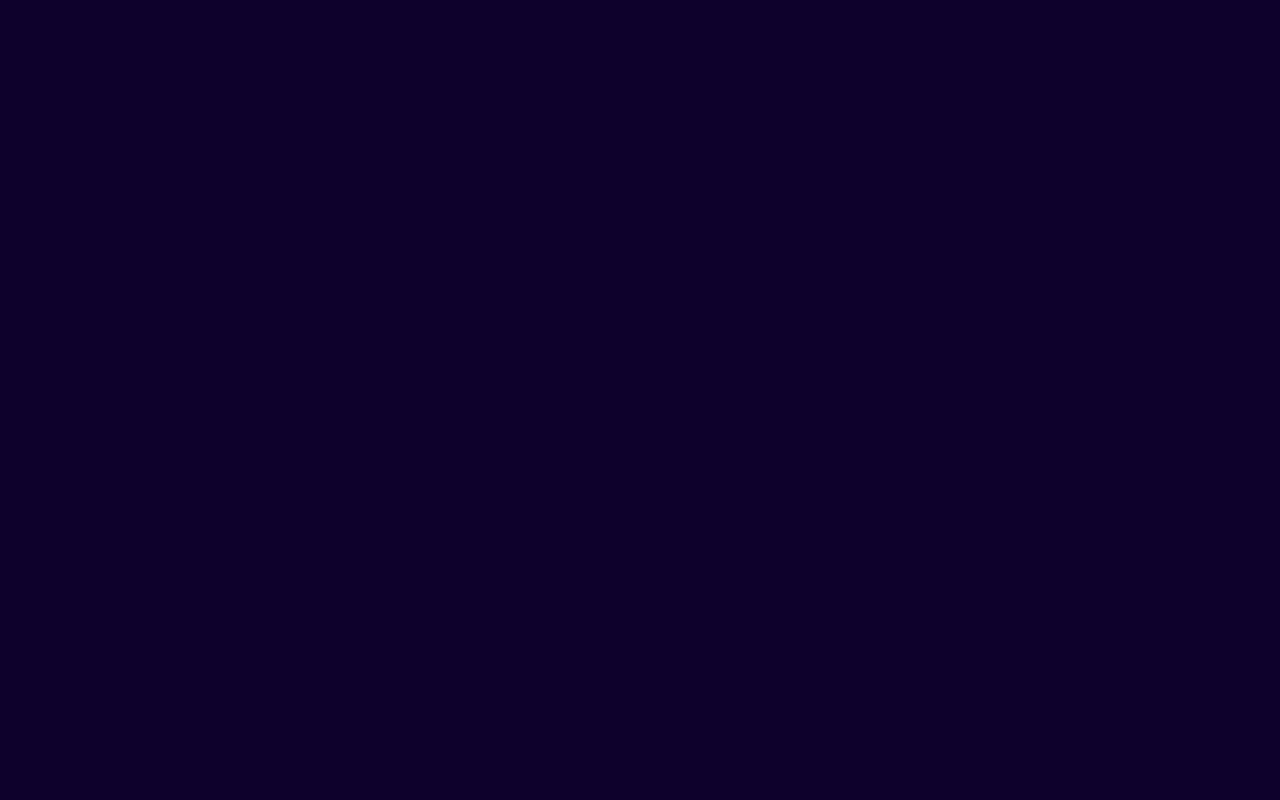
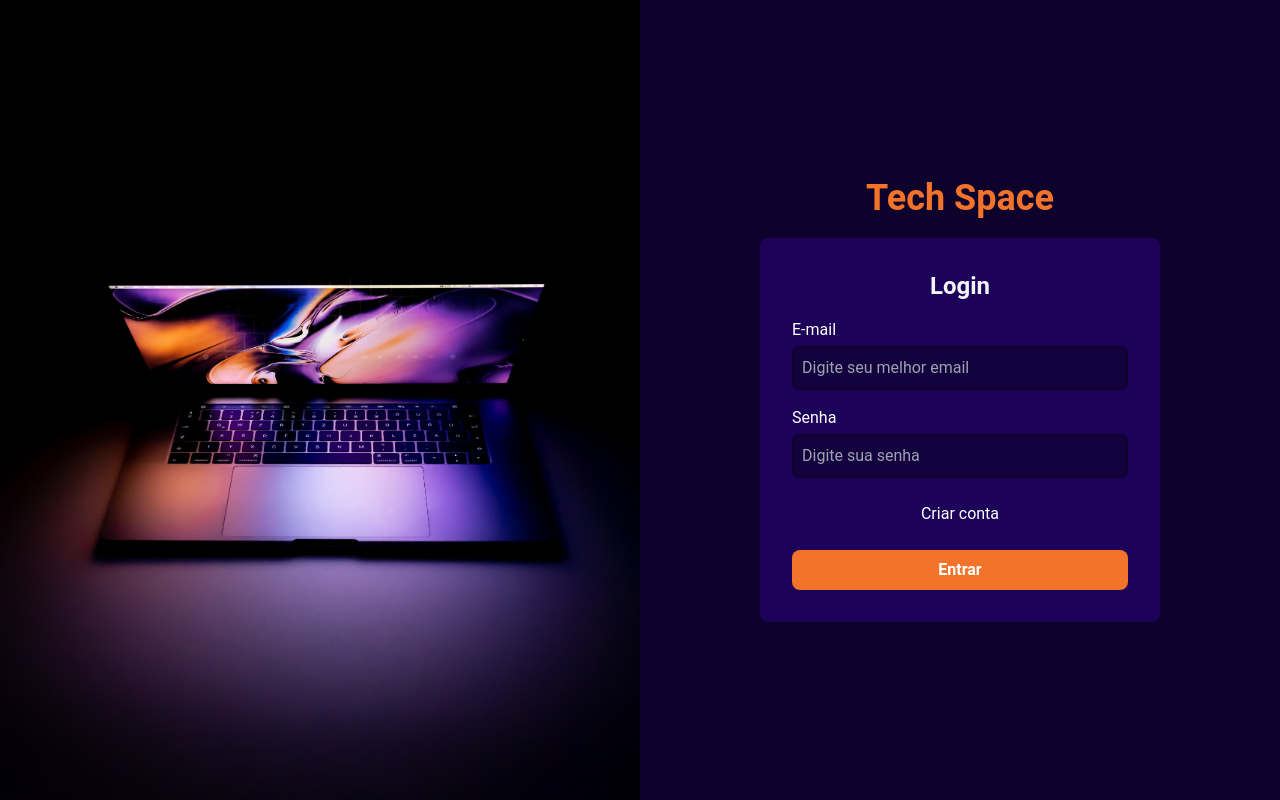
Before and after one commit to douglasprofessional/tech-space, a React (Vite) app in the folder app/: page /login in a window 1280 px wide. Built offline with nearby package versions, Linux system fonts and the light colour scheme.

Commit message:
Add route login form

```diff
--- a/app/src/App.tsx
+++ b/app/src/App.tsx
@@ -1,13 +1,14 @@
 import React from "react"
 import { Route, Routes } from "react-router-dom"
 import { RoutesPaths } from "./models/enums/routesPaths"
+import Login from "./pages/Login"
 
 function App() {
 
   return (
     <React.Fragment>
       <Routes>
-        <Route path={RoutesPaths.Login} />
+        <Route path={RoutesPaths.Login} element={ <Login /> } />
       </Routes>
     </React.Fragment>
   )
--- /dev/null
+++ b/app/src/pages/Login.css
@@ -0,0 +1,136 @@
+@tailwind base;
+@tailwind components;
+@tailwind utilities;
+
+.login{
+    @apply
+    w-full
+    h-screen;
+}
+
+.login__content{
+    @apply
+    grid
+    grid-cols-1
+    w-full
+    h-full;
+}
+/* sm: */
+@media(min-width: 640px){
+    .login__content{
+        @apply
+        grid-cols-2;
+    }
+}
+
+.login__column:first-of-type{
+    @apply
+    hidden;
+}
+/* sm: */
+@media(min-width: 640px){
+    .login__column:first-of-type{
+        @apply
+        block;
+    }
+}
+
+.login__column:last-of-type{
+    @apply
+    w-full
+    flex
+    flex-col
+    justify-center
+    items-center
+    gap-5;
+}
+
+.login__illustration{
+    @apply
+    w-full
+    h-full
+    object-cover;
+}
+
+.login__title{
+    @apply
+    text-4xl
+    text-orange-200
+    text-center
+    font-semibold;
+}
+
+.login__form{
+    @apply
+    flex
+    flex-col
+    gap-4
+    w-full
+    max-w-[400px]
+    bg-purple-100
+    mx-auto
+    p-8
+    rounded-lg;
+}
+
+.login__form-subtitle{
+    @apply
+    text-2xl
+    dark:text-white
+    text-center
+    font-bold;
+}
+
+.login__form-group{
+    @apply
+    w-full
+    flex
+    flex-col
+    gap-1;
+}
+
+.login__form-label{
+    @apply
+    w-full
+    text-white;
+}
+
+.login__form-input{
+    @apply
+    w-full
+    rounded-lg
+    text-white
+    bg-purple-200
+    p-2
+    border-2
+    border-purple-300
+    focus:bg-orange-200
+    focus:outline-none
+    focus:placeholder-transparent;
+}
+
+.login__form-button{
+    @apply
+    w-fit
+    flex
+    justify-center
+    text-white
+    py-2
+    hover:cursor-pointer
+    hover:animate-pulse
+    mx-auto;
+}
+
+button.login__form-submit{
+    @apply
+    w-full
+    bg-orange-200
+    rounded-lg
+    enabled:shadow-orange-200/50
+    enabled:hover:shadow-orange-100/40
+    disabled:bg-orange-100
+    disabled:shadow-none
+    text-white
+    font-semibold
+    p-2;
+}
--- /dev/null
+++ b/app/src/pages/Login.tsx
@@ -0,0 +1,78 @@
+import React from "react"
+
+import loginImg from "../assets/daniel-korpai-HyTwtsk8XqA-unsplash.jpg"
+import "./Login.css"
+
+function Login(){
+    return (
+        <React.Fragment>
+            <div className="login">
+                <div className="login__content">
+                    <div className="login__column">
+                        <img className="login__illustration" fetchpriority="high" src={loginImg} title="Login image" alt="Login image" />
+                    </div>
+
+                    <div className="login__column">
+                        <h1 className="login__title">
+                            Tech Space
+                        </h1>
+
+                        <form className="login__form">
+                            <div className="login__form-group">
+                                <h2 className="login__form-subtitle">
+                                    Login
+                                </h2>
+                            </div>
+
+                            <div className="login__form-group">
+                                <label
+                                    className="login__form-label"
+                                    htmlFor="email">
+                                    E-mail
+                                </label>
+                                <input
+                                    className="login__form-input"
+                                    type="email"
+                                    name="email"
+                                    id="email"
+                                    placeholder="Digite seu melhor email"
+                                />
+                            </div>
+
+                            <div className="login__form-group">
+                                <label
+                                    className="login__form-label"
+                                    htmlFor="password">
+                                    Senha
+                                </label>
+                                <input
+                                    className="login__form-input"
+                                    type="password"
+                                    name="password"
+                                    id="password"
+                                    placeholder="Digite sua senha"
+                                    minLength={6}
+                                    maxLength={10}
+                                />
+                            </div>
+
+                            <div className="login__form-group">
+                                <button className="login__form-button" type="button">
+                                    Criar conta
+                                </button>
+                            </div>
+
+                            <div className="login__form-group">
+                                <button className="login__form-submit" type="submit">
+                                    Entrar
+                                </button>
+                            </div>
+                        </form>
+                    </div>
+                </div>
+            </div>
+        </React.Fragment>
+    )
+}
+
+export default Login
```
Also changed, not shown: app/src/assets/daniel-korpai-HyTwtsk8XqA-unsplash.jpg (added).
